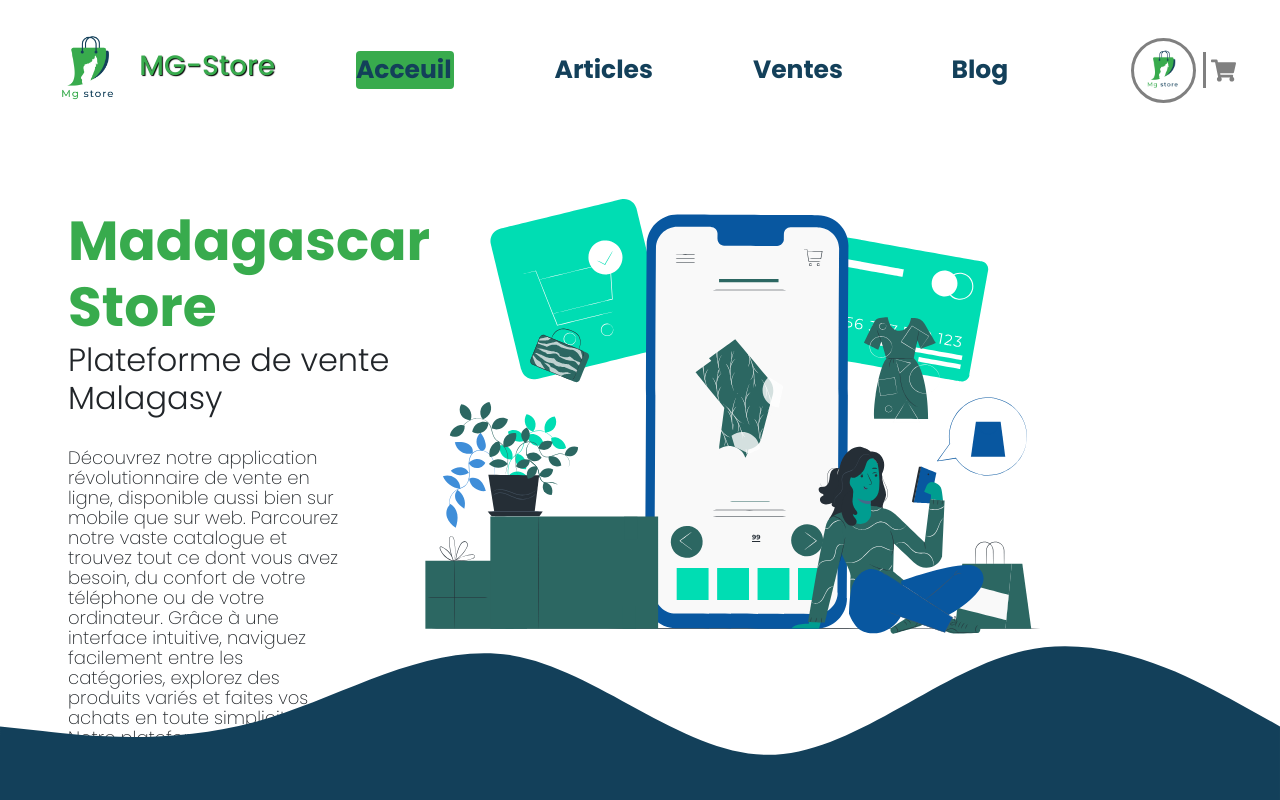
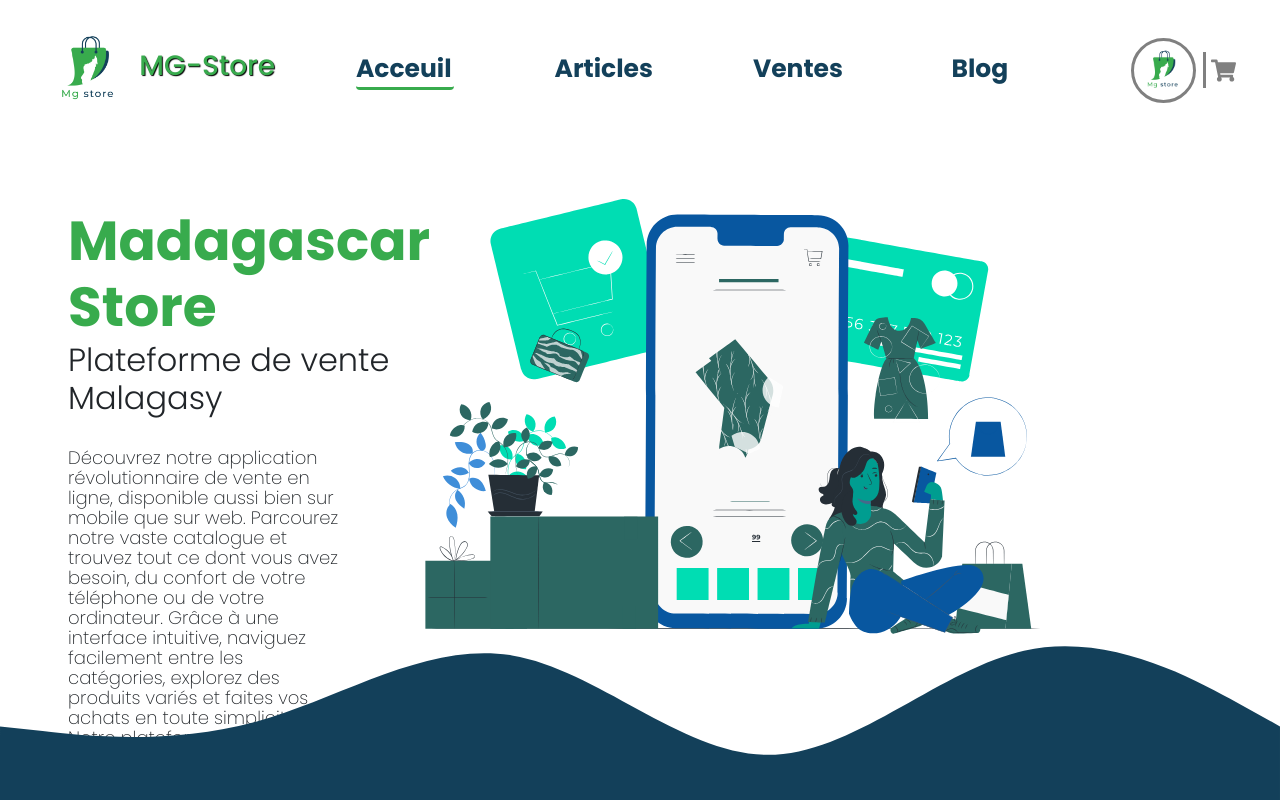
Before and after one commit to Princee04/Mg-Store, a React (Vite) app: page / in a window 1280 px wide. Shown: the top 800 px of the page. Built offline with nearby package versions, Linux system fonts and the light colour scheme.

Commit message:
changing active link

```diff
--- a/main.css
+++ b/main.css
@@ -265,7 +265,7 @@ text-decoration: none;
 }
 
 #active {
-    background-color: #38ab4d;
+    border-bottom: solid #38ab4d;
     border-radius: 4px;
     color: white;
     transition: background 1s;
```
